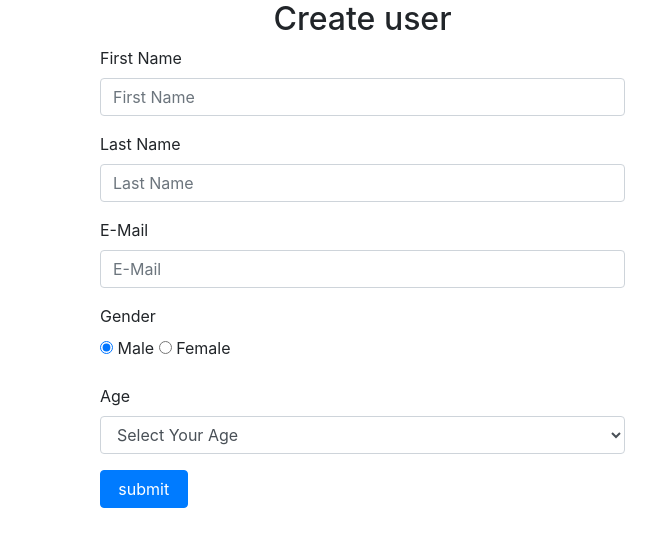
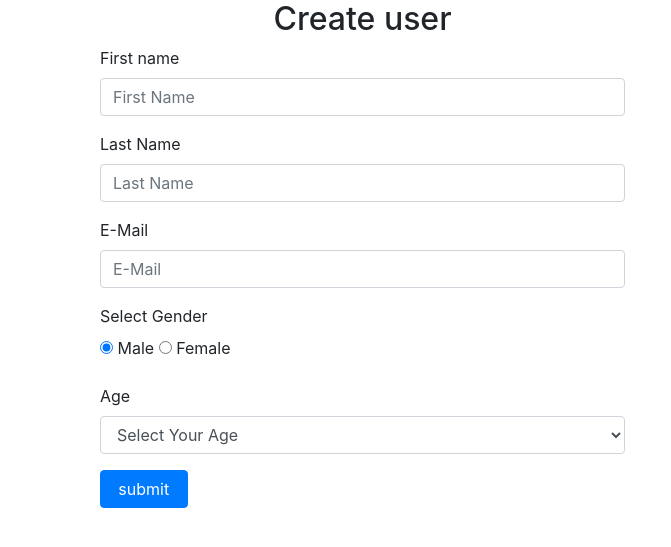
Before and after one commit to shamsulhuda/PHP-CRUD-operation, a PHP site: page / in a window 1280 px wide. Shown: the part 56-603 px from the top of the page, without its empty margins (0-671 px from the left). Run offline with PHP 8.4, Linux system fonts and the light colour scheme.

Commit message:
Some modification in index

```diff
--- a/index.php
+++ b/index.php
@@ -50,7 +50,7 @@ if(isset($_POST) & !empty($_POST))
 						<form method="post" class="form-horizontal col-md-6 col-md-offset-3">
 				<h2 class="text-center">Create user</h2>
 					<div class="form-group">
-							<label for="input1" class="control-label">First Name</label>
+							<label for="input1" class="control-label">First name</label>
 							<div class="">
 								<input type="text" name="fname"  class="form-control" id="input1" placeholder="First Name" />
 							</div>
@@ -71,7 +71,7 @@ if(isset($_POST) & !empty($_POST))
 					</div>
 
 					<div class="form-group" class="radio">
-					<label for="input1" class="control-label">Gender</label>
+					<label for="input1" class="control-label">Select Gender</label>
 					<div class="">
 						<label>
 							<input type="radio" name="gender" id="optionsRadios1" value="male" checked> Male
```
